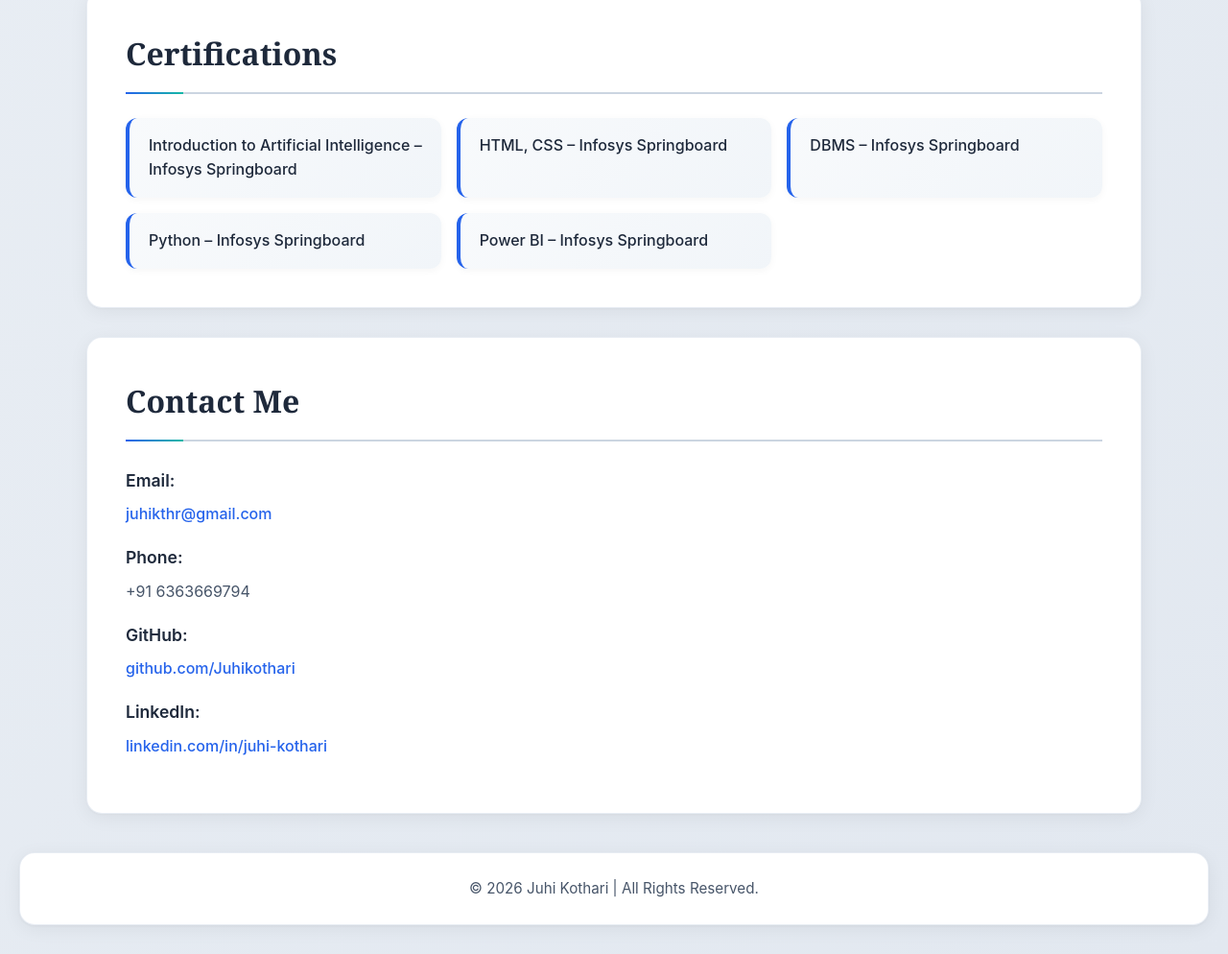
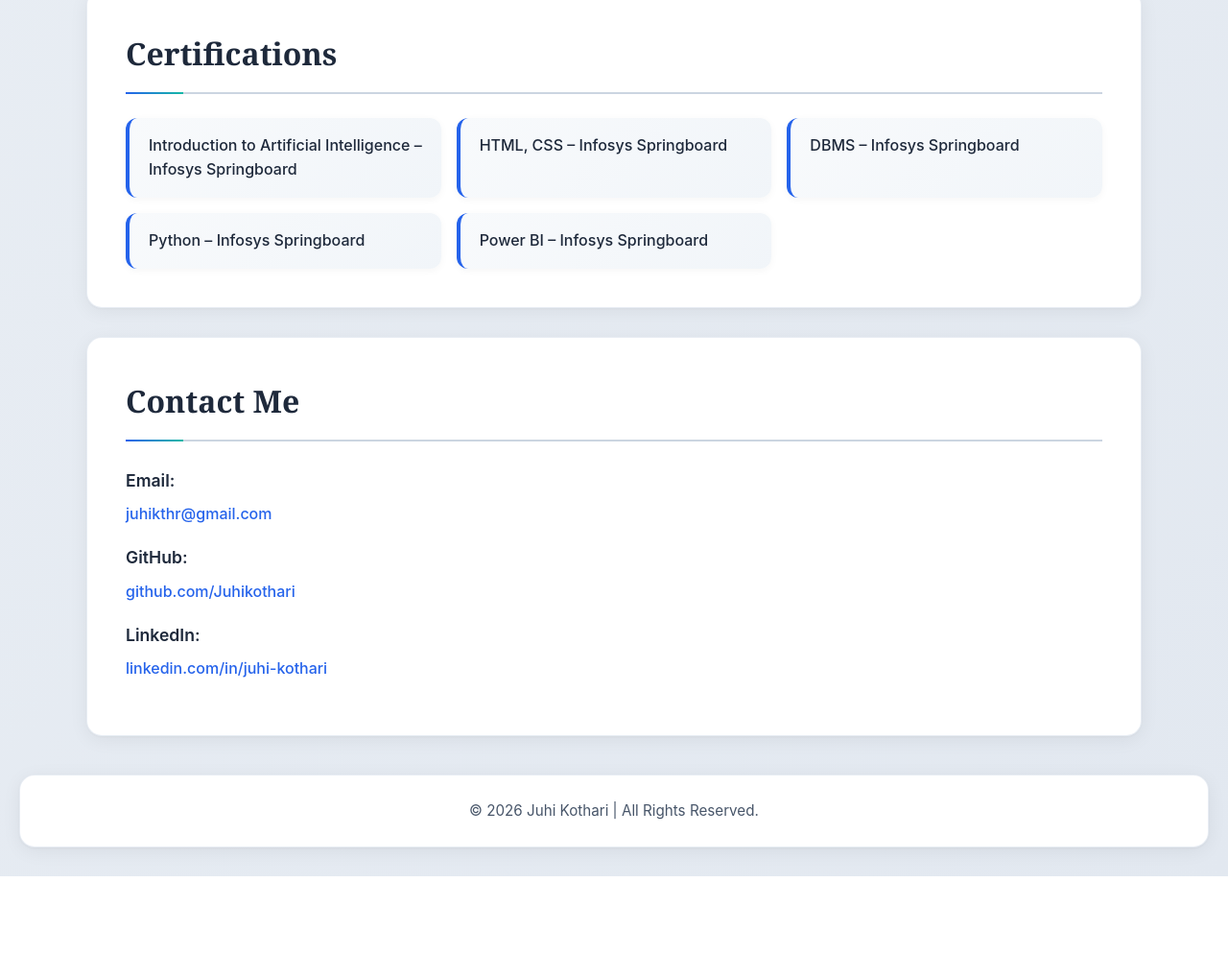
Before and after one commit to Juhikothari/portfolio, a plain HTML site: page index.html in a window 1280 px wide. Shown: the part 3336-4330 px from the top of the page at 96% size. After the commit the page ends 4249 px from the top, so only its background shows below. Drawn offline with Linux system fonts and the light colour scheme.

Commit message:
index.html

```diff
--- a/index.html
+++ b/index.html
@@ -172,10 +172,6 @@
             </p>
 
             <p>
-                <strong>Phone:</strong> +91 6363669794
-            </p>
-
-            <p>
                 <strong>GitHub:</strong>
                 <a href="https://github.com/Juhikothari" target="_blank">
                     github.com/Juhikothari
```
